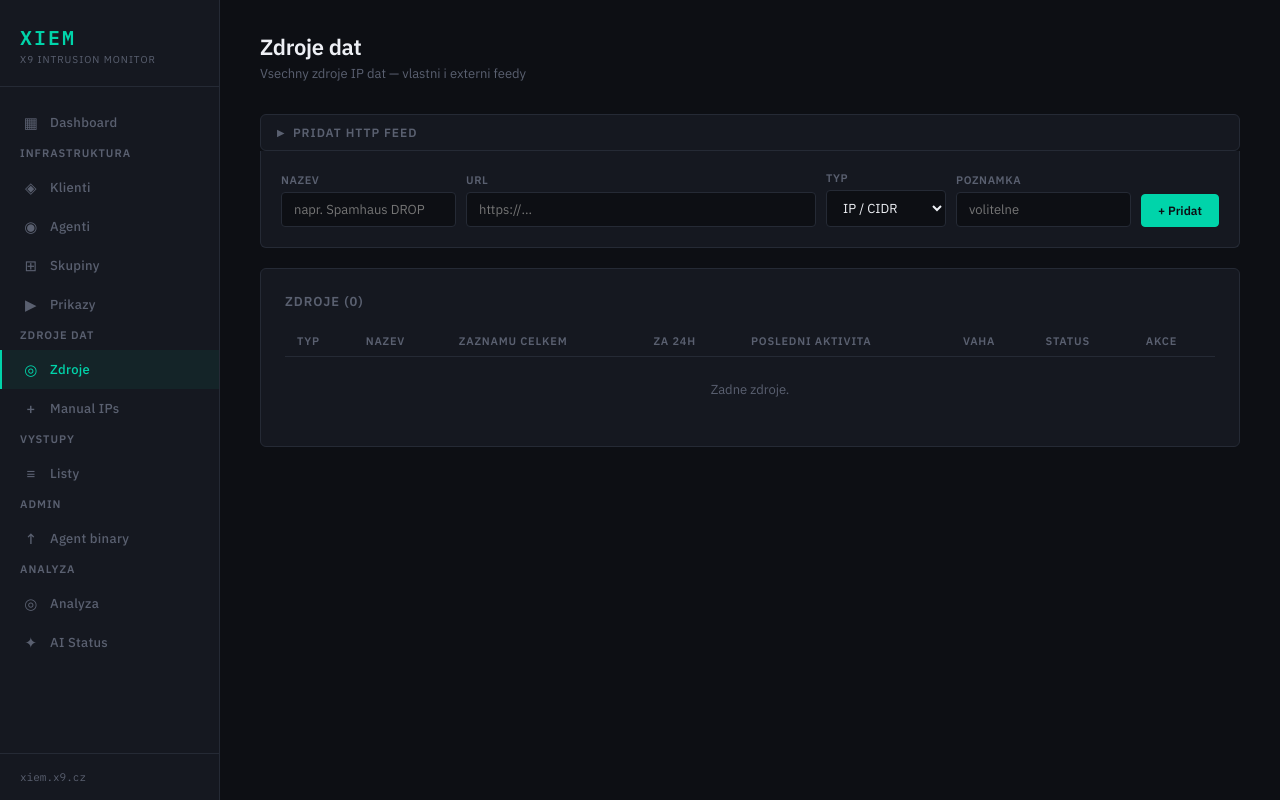
After one commit to x9-devOp/xiem, a Flask app: page /sources in a window 1280 px wide, after a click that opens the changed part. The commit adds this page. Run offline with Flask 3, Linux system fonts and the light colour scheme; data that the repository does not hold is empty; some libraries are stand-ins or nearby versions.

Commit message:
Add unified Sources page with per-source detail view
New DB table: sources (id, nazev, source_type, enabled, parametry, vaha_default)
Seeded with: Auth Failures + ESET Network Blocks (agent_native) + 5 upstream feeds.

New routes:
  GET  /sources              - unified list: all source types, live 24h counts
  GET  /sources/<id>         - detail with time filter (1h/24h/7d/30d)
  POST /sources/<id>/toggle  - enable/disable (syncs upstream_feeds.enabled)
  POST /sources/<id>/refresh - refresh upstream HTTP feed
  POST /sources/add-feed     - add new HTTP feed (inserts upstream_feeds + sources)

source_detail for agent_native: two-column layout - Top 50 IPs by frequency
(filtered by time window) + last 50 raw events side by side.
source_detail for upstream_http: searchable entries list + feed metadata.

Nav: "Feedy" replaced with "Zdroje" pointing to unified sources page.

Co-Authored-By: Claude Sonnet 4.6 <noreply@anthropic.com>

```diff
--- a/app.py
+++ b/app.py
@@ -587,6 +587,240 @@ def dashboard():
 # ============================================================
 # Upstream Feeds
 # ============================================================
+
+# ============================================================
+# Sources (unified source registry)
+# ============================================================
+
+_WINDOW_INTERVALS = {
+    "1h":  "1 hour",
+    "24h": "24 hours",
+    "7d":  "7 days",
+    "30d": "30 days",
+}
+
+
+@app.route("/sources")
+def sources_list():
+    with get_db() as conn:
+        with conn.cursor(cursor_factory=psycopg2.extras.RealDictCursor) as cur:
+            cur.execute("SELECT * FROM sources ORDER BY source_type, nazev")
+            rows = cur.fetchall()
+            cur.execute("""
+                SELECT 'auth_failures' AS tbl,
+                       COUNT(*) AS total,
+                       COUNT(*) FILTER (WHERE importtime >= now()-'24h'::interval) AS h24,
+                       MAX(importtime) AS latest
+                FROM auth_failures
+                UNION ALL
+                SELECT 'eset_network_blocks',
+                       COUNT(*),
+                       COUNT(*) FILTER (WHERE importtime >= now()-'24h'::interval),
+                       MAX(importtime)
+                FROM eset_network_blocks
+            """)
+            native_stats = {r["tbl"]: r for r in cur.fetchall()}
+            cur.execute("SELECT id, pocet_zaznamu, posledni_refresh FROM upstream_feeds")
+            feed_stats = {r["id"]: r for r in cur.fetchall()}
+
+    sources = []
+    for s in rows:
+        s = dict(s)
+        p = s.get("parametry") or {}
+        if s["source_type"] == "agent_native":
+            st = native_stats.get(p.get("table", ""), {})
+            s["total_count"]   = st.get("total", 0)
+            s["h24_count"]     = st.get("h24", 0)
+            s["last_activity"] = st.get("latest")
+        elif s["source_type"] == "upstream_http":
+            st = feed_stats.get(p.get("upstream_feed_id"), {})
+            s["total_count"]   = st.get("pocet_zaznamu", 0)
+            s["h24_count"]     = None
+            s["last_activity"] = st.get("posledni_refresh")
+        sources.append(s)
+
+    return render_template("sources.html", sources=sources)
+
+
+@app.route("/sources/add-feed", methods=["POST"])
+def source_add_feed():
+    nazev     = request.form.get("nazev", "").strip()
+    url       = request.form.get("url", "").strip()
+    list_type = request.form.get("list_type", "ip")
+    poznamka  = request.form.get("poznamka", "").strip()
+
+    if not nazev or not url:
+        flash("Nazev a URL jsou povinne.", "error")
+        return redirect(url_for("sources_list"))
+    if list_type not in ("ip", "fqdn", "url"):
+        list_type = "ip"
+
+    try:
+        with get_db() as conn:
+            with conn.cursor(cursor_factory=psycopg2.extras.RealDictCursor) as cur:
+                cur.execute("""
+                    INSERT INTO upstream_feeds (nazev, url, list_type, poznamka)
+                    VALUES (%s, %s, %s, %s) RETURNING id, vaha
+                """, (nazev, url, list_type, poznamka or None))
+                feed = cur.fetchone()
+                cur.execute("""
+                    INSERT INTO sources (nazev, source_type, parametry, vaha_default)
+                    VALUES (%s, 'upstream_http', %s, %s)
+                """, (nazev, psycopg2.extras.Json({"upstream_feed_id": feed["id"]}),
+                      feed["vaha"]))
+        flash(f"Feed '{nazev}' pridan.", "ok")
+    except psycopg2.errors.UniqueViolation:
+        flash("Feed s touto URL uz existuje.", "error")
+    except Exception as e:
+        flash(f"Chyba: {e}", "error")
+    return redirect(url_for("sources_list"))
+
+
+@app.route("/sources/<int:source_id>/toggle", methods=["POST"])
+def source_toggle(source_id):
+    with get_db() as conn:
+        with conn.cursor(cursor_factory=psycopg2.extras.RealDictCursor) as cur:
+            cur.execute("""
+                UPDATE sources SET enabled = NOT enabled
+                WHERE id = %s RETURNING source_type, parametry, enabled
+            """, (source_id,))
+            row = cur.fetchone()
+            if row and row["source_type"] == "upstream_http":
+                fid = (row["parametry"] or {}).get("upstream_feed_id")
+                if fid:
+                    cur.execute("UPDATE upstream_feeds SET enabled = %s WHERE id = %s",
+                                (row["enabled"], fid))
+    return redirect(url_for("sources_list"))
+
+
+@app.route("/sources/<int:source_id>/refresh", methods=["POST"])
+def source_refresh(source_id):
+    with get_db() as conn:
+        with conn.cursor(cursor_factory=psycopg2.extras.RealDictCursor) as cur:
+            cur.execute("SELECT parametry FROM sources WHERE id = %s AND source_type = 'upstream_http'",
+                        (source_id,))
+            row = cur.fetchone()
+    if not row:
+        flash("Zdroj nenalezen nebo neni upstream_http.", "error")
+        return redirect(url_for("source_detail", source_id=source_id))
+    fid = (row["parametry"] or {}).get("upstream_feed_id")
+    if fid:
+        # Delegate to existing feed_refresh logic but redirect back here
+        with get_db() as conn:
+            with conn.cursor(cursor_factory=psycopg2.extras.RealDictCursor) as cur:
+                cur.execute("SELECT * FROM upstream_feeds WHERE id = %s", (fid,))
+                feed = cur.fetchone()
+        if feed:
+            try:
+                resp = requests.get(feed["url"], timeout=30)
+                resp.raise_for_status()
+                lines = [l.strip() for l in resp.text.splitlines()
+                         if l.strip() and not l.strip().startswith("#")]
+                valid = [l for l in lines if validate_zaznam(l, feed["list_type"])]
+                with get_db() as conn:
+                    with conn.cursor() as cur:
+                        cur.execute("DELETE FROM upstream_feed_entries WHERE feed_id = %s", (fid,))
+                        if valid:
+                            psycopg2.extras.execute_values(cur,
+                                "INSERT INTO upstream_feed_entries (feed_id, zaznam) VALUES %s",
+                                [(fid, v) for v in valid])
+                        cur.execute("""
+                            UPDATE upstream_feeds
+                            SET posledni_refresh = now(), pocet_zaznamu = %s WHERE id = %s
+                        """, (len(valid), fid))
+                flash(f"Refresh OK: {len(valid)} zaznamu.", "ok")
+            except Exception as e:
+                flash(f"Refresh selhal: {e}", "error")
+    return redirect(url_for("source_detail", source_id=source_id))
+
+
+@app.route("/sources/<int:source_id>")
+def source_detail(source_id):
+    window = request.args.get("w", "24h")
+    if window not in _WINDOW_INTERVALS:
+        window = "24h"
+    interval = _WINDOW_INTERVALS[window]
+
+    with get_db() as conn:
+        with conn.cursor(cursor_factory=psycopg2.extras.RealDictCursor) as cur:
+            cur.execute("SELECT * FROM sources WHERE id = %s", (source_id,))
+            source = cur.fetchone()
+            if source is None:
+                return "Zdroj nenalezen", 404
+
+            p = source["parametry"] or {}
+            stats = {}
+            top_ips = []
+            recent = []
+            entries = []
+            feed = None
+
+            if source["source_type"] == "agent_native":
+                tbl = p.get("table", "")
+
+                if tbl == "auth_failures":
+                    cur.execute("""
+                        SELECT COUNT(*) total,
+                               COUNT(*) FILTER (WHERE importtime >= now()-'24h'::interval)   h24,
+                               COUNT(*) FILTER (WHERE importtime >= now()-'7 days'::interval) h7d,
+                               COUNT(*) FILTER (WHERE importtime >= now()-'30 days'::interval) h30d
+                        FROM auth_failures
+                    """)
+                    stats = cur.fetchone()
+                    cur.execute("""
+                        SELECT ipadresa, COUNT(*) pocet, MAX(importtime) posledni
+                        FROM auth_failures
+                        WHERE importtime >= now() - %s::interval
+                        GROUP BY ipadresa ORDER BY pocet DESC LIMIT 50
+                    """, (interval,))
+                    top_ips = cur.fetchall()
+                    cur.execute("""
+                        SELECT (datum+cas) AS ts, ipadresa, uzivatel, sourceserver
+                        FROM auth_failures ORDER BY importtime DESC LIMIT 50
+                    """)
+                    recent = cur.fetchall()
+
+                elif tbl == "eset_network_blocks":
+                    cur.execute("""
+                        SELECT COUNT(*) total,
+                               COUNT(*) FILTER (WHERE importtime >= now()-'24h'::interval)   h24,
+                               COUNT(*) FILTER (WHERE importtime >= now()-'7 days'::interval) h7d,
+                               COUNT(*) FILTER (WHERE importtime >= now()-'30 days'::interval) h30d
+                        FROM eset_network_blocks
+                    """)
+                    stats = cur.fetchone()
+                    cur.execute("""
+                        SELECT ipadresa, COUNT(*) pocet, MAX(cas_udalosti) posledni
+                        FROM eset_network_blocks
+                        WHERE importtime >= now() - %s::interval
+                        GROUP BY ipadresa ORDER BY pocet DESC LIMIT 50
+                    """, (interval,))
+                    top_ips = cur.fetchall()
+                    cur.execute("""
+                        SELECT cas_udalosti AS ts, ipadresa, akce, protokol, sourceserver
+                        FROM eset_network_blocks ORDER BY cas_udalosti DESC LIMIT 50
+                    """)
+                    recent = cur.fetchall()
+
+            elif source["source_type"] == "upstream_http":
+                fid = p.get("upstream_feed_id")
+                if fid:
+                    cur.execute("SELECT * FROM upstream_feeds WHERE id = %s", (fid,))
+                    feed = cur.fetchone()
+                    if feed:
+                        stats = {"total": feed["pocet_zaznamu"],
+                                 "last_refresh": feed["posledni_refresh"]}
+                    cur.execute("""
+                        SELECT zaznam FROM upstream_feed_entries
+                        WHERE feed_id = %s ORDER BY zaznam LIMIT 500
+                    """, (fid,))
+                    entries = cur.fetchall()
+
+    return render_template("source_detail.html",
+                           source=source, window=window,
+                           stats=stats, top_ips=top_ips,
+                           recent=recent, entries=entries, feed=feed)
+
 
 @app.route("/feeds")
 def feeds_list():
--- a/templates/base.html
+++ b/templates/base.html
@@ -375,8 +375,8 @@
       <span class="icon">&#9654;</span> Prikazy
     </a></li>
     <div class="section-label">Zdroje dat</div>
-    <li><a href="{{ url_for('feeds_list') }}" class="{{ 'active' if request.endpoint == 'feeds_list' }}">
-      <span class="icon">↓</span> Feedy
+    <li><a href="{{ url_for('sources_list') }}" class="{{ 'active' if request.endpoint in ['sources_list', 'source_detail'] }}">
+      <span class="icon">◎</span> Zdroje
     </a></li>
     <li><a href="{{ url_for('manual_ips_list') }}" class="{{ 'active' if request.endpoint == 'manual_ips_list' }}">
       <span class="icon">+</span> Manual IPs
--- /dev/null
+++ b/templates/sources.html
@@ -0,0 +1,126 @@
+{% extends "base.html" %}
+{% block title %} — Zdroje dat{% endblock %}
+
+{% block content %}
+<div class="page-header">
+  <h1>Zdroje dat</h1>
+  <p>Vsechny zdroje IP dat — vlastni i externi feedy</p>
+</div>
+
+{% for category, message in get_flashed_messages(with_categories=true) %}
+  <div class="flash {{ category }}">{{ message }}</div>
+{% endfor %}
+
+<details style="margin-bottom:20px">
+  <summary style="cursor:pointer;padding:10px 16px;background:var(--surface);border:1px solid var(--border);border-radius:6px;font-size:12px;font-weight:600;color:var(--muted);text-transform:uppercase;letter-spacing:1px;list-style:none;display:flex;align-items:center;gap:8px">
+    <span style="font-size:9px">▶</span> Pridat HTTP feed
+  </summary>
+  <div style="padding:20px;background:var(--surface);border:1px solid var(--border);border-top:none;border-bottom-left-radius:6px;border-bottom-right-radius:6px">
+    <form method="POST" action="{{ url_for('source_add_feed') }}">
+      <div class="form-row">
+        <div class="form-group">
+          <label>Nazev</label>
+          <input type="text" name="nazev" placeholder="napr. Spamhaus DROP" required>
+        </div>
+        <div class="form-group" style="flex:1">
+          <label>URL</label>
+          <input type="url" name="url" placeholder="https://..." required style="min-width:300px">
+        </div>
+        <div class="form-group">
+          <label>Typ</label>
+          <select name="list_type">
+            <option value="ip">IP / CIDR</option>
+            <option value="fqdn">FQDN</option>
+            <option value="url">URL</option>
+          </select>
+        </div>
+        <div class="form-group">
+          <label>Poznamka</label>
+          <input type="text" name="poznamka" placeholder="volitelne">
+        </div>
+        <button type="submit" class="btn btn-primary">+ Pridat</button>
+      </div>
+    </form>
+  </div>
+</details>
+
+<div class="card">
+  <div class="card-title">Zdroje ({{ sources | length }})</div>
+  <table>
+    <thead>
+      <tr>
+        <th>Typ</th>
+        <th>Nazev</th>
+        <th>Zaznamu celkem</th>
+        <th>Za 24h</th>
+        <th>Posledni aktivita</th>
+        <th>Vaha</th>
+        <th>Status</th>
+        <th>Akce</th>
+      </tr>
+    </thead>
+    <tbody>
+      {% for s in sources %}
+      <tr>
+        <td>
+          {% if s.source_type == 'upstream_http' %}
+            <span class="badge badge-warn">HTTP feed</span>
+          {% elif s.source_type == 'agent_native' %}
+            <span class="badge badge-on">agent</span>
+          {% elif s.source_type == 'agent_script' %}
+            <span class="badge badge-fqdn">skript</span>
+          {% else %}
+            <span class="badge badge-off">{{ s.source_type }}</span>
+          {% endif %}
+        </td>
+        <td>
+          <a href="{{ url_for('source_detail', source_id=s.id) }}"
+             style="color:var(--text-hi);font-weight:500;text-decoration:none">
+            {{ s.nazev }}
+          </a>
+        </td>
+        <td class="mono" style="color:var(--accent)">
+          {{ '{:,}'.format(s.total_count) if s.total_count else '0' }}
+        </td>
+        <td class="mono">
+          {% if s.h24_count is none %}
+            <span style="color:var(--muted)">—</span>
+          {% elif s.h24_count > 0 %}
+            <span style="color:var(--accent);font-weight:600">+{{ s.h24_count }}</span>
+          {% else %}
+            <span style="color:var(--muted)">0</span>
+          {% endif %}
+        </td>
+        <td class="mono" style="font-size:11px;color:var(--muted)">
+          <span data-utc="{{ s.last_activity.isoformat() if s.last_activity else '' }}">
+            {{ s.last_activity.strftime('%Y-%m-%d %H:%M') if s.last_activity else '—' }}
+          </span>
+        </td>
+        <td class="mono" style="color:var(--muted)">{{ s.vaha_default }}</td>
+        <td>
+          {% if s.enabled %}
+            <span class="badge badge-on">aktivni</span>
+          {% else %}
+            <span class="badge badge-off">vypnuto</span>
+          {% endif %}
+        </td>
+        <td>
+          <div style="display:flex;gap:6px">
+            <a href="{{ url_for('source_detail', source_id=s.id) }}"
+               class="btn btn-ghost btn-sm">Detail ↗</a>
+            <form class="inline" method="POST"
+                  action="{{ url_for('source_toggle', source_id=s.id) }}">
+              <button class="btn btn-ghost btn-sm">
+                {{ '⏸' if s.enabled else '▶' }}
+              </button>
+            </form>
+          </div>
+        </td>
+      </tr>
+      {% else %}
+      <tr><td colspan="8" style="color:var(--muted);text-align:center;padding:24px">Zadne zdroje.</td></tr>
+      {% endfor %}
+    </tbody>
+  </table>
+</div>
+{% endblock %}
```
Also changed, not shown: templates/source_detail.html (added, +191 -0 lines).
